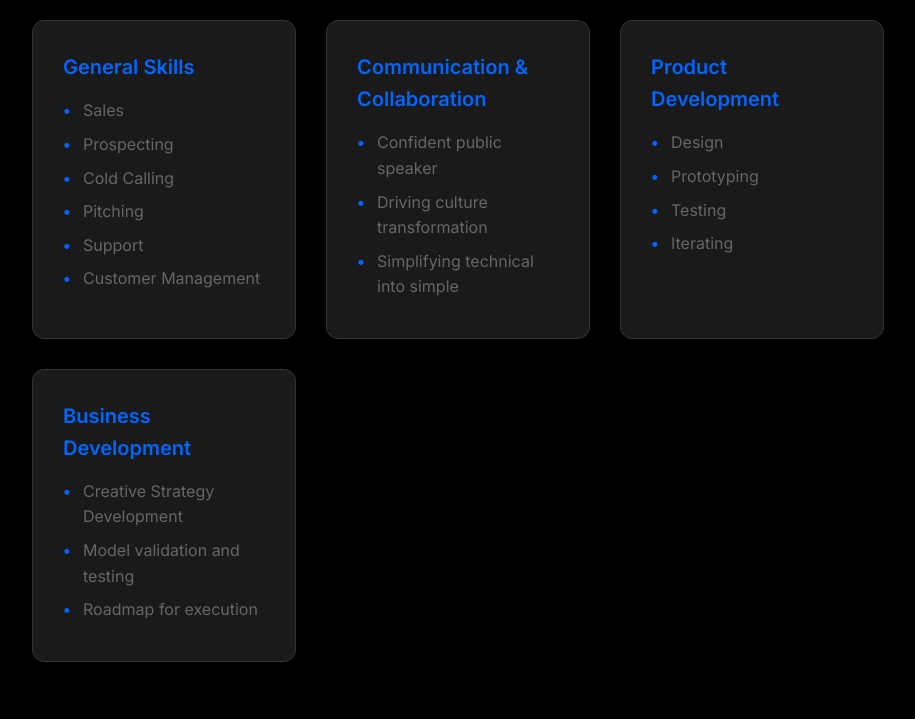
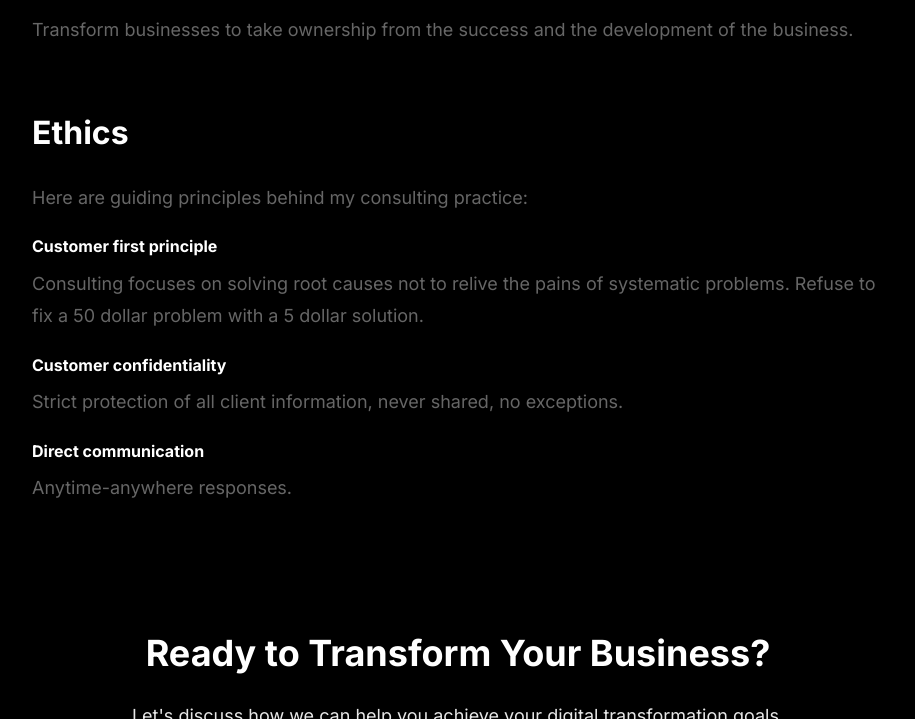
Before and after one commit to mcatsku/tekmob, a plain HTML site: page about.html in a window 1280 px wide. Shown: the part 744-1463 px from the top of the page, without its empty margins (182-1097 px from the left). Drawn offline with Linux system fonts and the light colour scheme.

Commit message:
Change 'Our Story' to 'Story', remove Skills and Education sections, add Ethics section with orange title

```diff
--- a/about.html
+++ b/about.html
@@ -126,6 +126,23 @@
             font-weight: 700;
             margin-bottom: 24px;
             color: var(--primary-color);
+        }
+
+        .ethics-title {
+            font-size: 32px;
+            font-weight: 700;
+            margin-bottom: 24px;
+            color: var(--accent-orange);
+        }
+
+        .ethics-item {
+            margin-bottom: 20px;
+        }
+
+        .ethics-item strong {
+            color: white;
+            display: block;
+            margin-bottom: 8px;
         }
 
         .content-section p {
@@ -307,53 +324,11 @@
             </div>
 
             <div class="content-section">
-                <h2>Our Story</h2>
+                <h2>Story</h2>
                 <p>I'm a solo consultant empowering founders to own their success and drive their development.</p>
                 <p>I embed at the frontline to define your ICP, uncover insights, book meetings, and test assumptions—fueling validated growth.</p>
                 <p>On the product side, I prototype, iterate, document, and validate use cases in real contexts—delivering momentum you control.</p>
                 <p style="font-size: 20px; margin-top: 30px; font-weight: 600; color: white;">One expert. Full ownership. Zero fluff.</p>
-            </div>
-
-            <div class="content-section">
-                <h2>Skills</h2>
-                <div class="skills-grid">
-                    <div class="skill-category">
-                        <h3>General Skills</h3>
-                        <ul>
-                            <li>Sales</li>
-                            <li>Prospecting</li>
-                            <li>Cold Calling</li>
-                            <li>Pitching</li>
-                            <li>Support</li>
-                            <li>Customer Management</li>
-                        </ul>
-                    </div>
-                    <div class="skill-category">
-                        <h3>Communication & Collaboration</h3>
-                        <ul>
-                            <li>Confident public speaker</li>
-                            <li>Driving culture transformation</li>
-                            <li>Simplifying technical into simple</li>
-                        </ul>
-                    </div>
-                    <div class="skill-category">
-                        <h3>Product Development</h3>
-                        <ul>
-                            <li>Design</li>
-                            <li>Prototyping</li>
-                            <li>Testing</li>
-                            <li>Iterating</li>
-                        </ul>
-                    </div>
-                    <div class="skill-category">
-                        <h3>Business Development</h3>
-                        <ul>
-                            <li>Creative Strategy Development</li>
-                            <li>Model validation and testing</li>
-                            <li>Roadmap for execution</li>
-                        </ul>
-                    </div>
-                </div>
             </div>
 
             <div class="content-section">
@@ -362,20 +337,19 @@
             </div>
 
             <div class="content-section">
-                <h2>Education</h2>
-                <div class="education-item">
-                    <h4>Business Information Systems, B.S. (Bachelor of Science)</h4>
-                    <p><strong>New Jersey City University, USA</strong></p>
+                <h2 class="ethics-title">Ethics</h2>
+                <p>Here are guiding principles behind my consulting practice:</p>
+                <div class="ethics-item">
+                    <strong>Customer first principle</strong>
+                    <p>Consulting focuses on solving root causes not to relive the pains of systematic problems. Refuse to fix a 50 dollar problem with a 5 dollar solution.</p>
                 </div>
-                <div class="education-item">
-                    <h4>Master of Business Administration (MBA)</h4>
-                    <p><strong>University of Applied Sciences NORDIC</strong></p>
-                    <p>Focus on: Digital transformation, RnD methods and leadership</p>
+                <div class="ethics-item">
+                    <strong>Customer confidentiality</strong>
+                    <p>Strict protection of all client information, never shared, no exceptions.</p>
                 </div>
-                <div class="education-item">
-                    <h4>Electrical Engineering, B.E.</h4>
-                    <p><strong>University of Applied Sciences NORDIC</strong></p>
-                    <p>Electronics engineer, major in power electronics. Expert in antenna technology, design and prototyping</p>
+                <div class="ethics-item">
+                    <strong>Direct communication</strong>
+                    <p>Anytime-anywhere responses.</p>
                 </div>
             </div>
 
```
